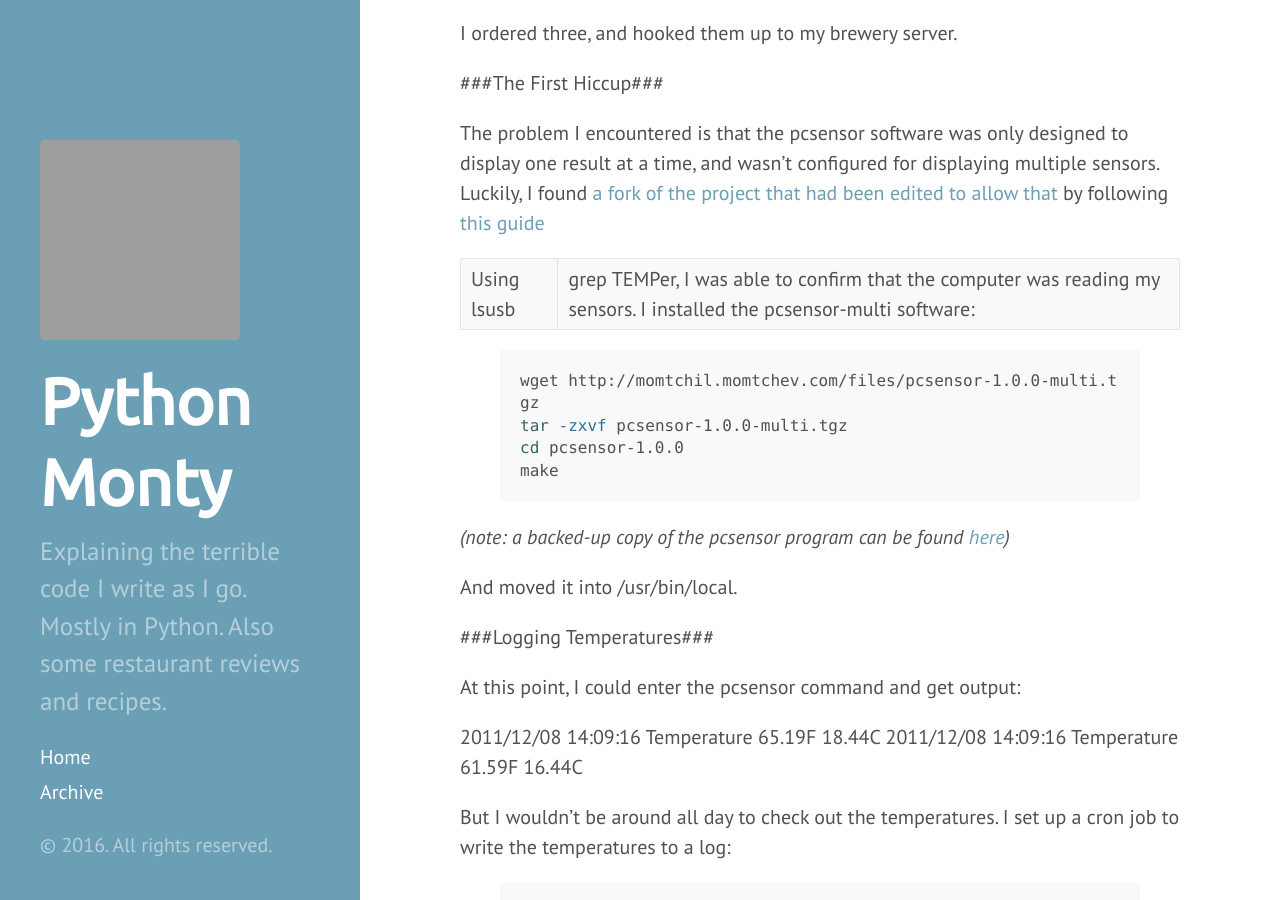
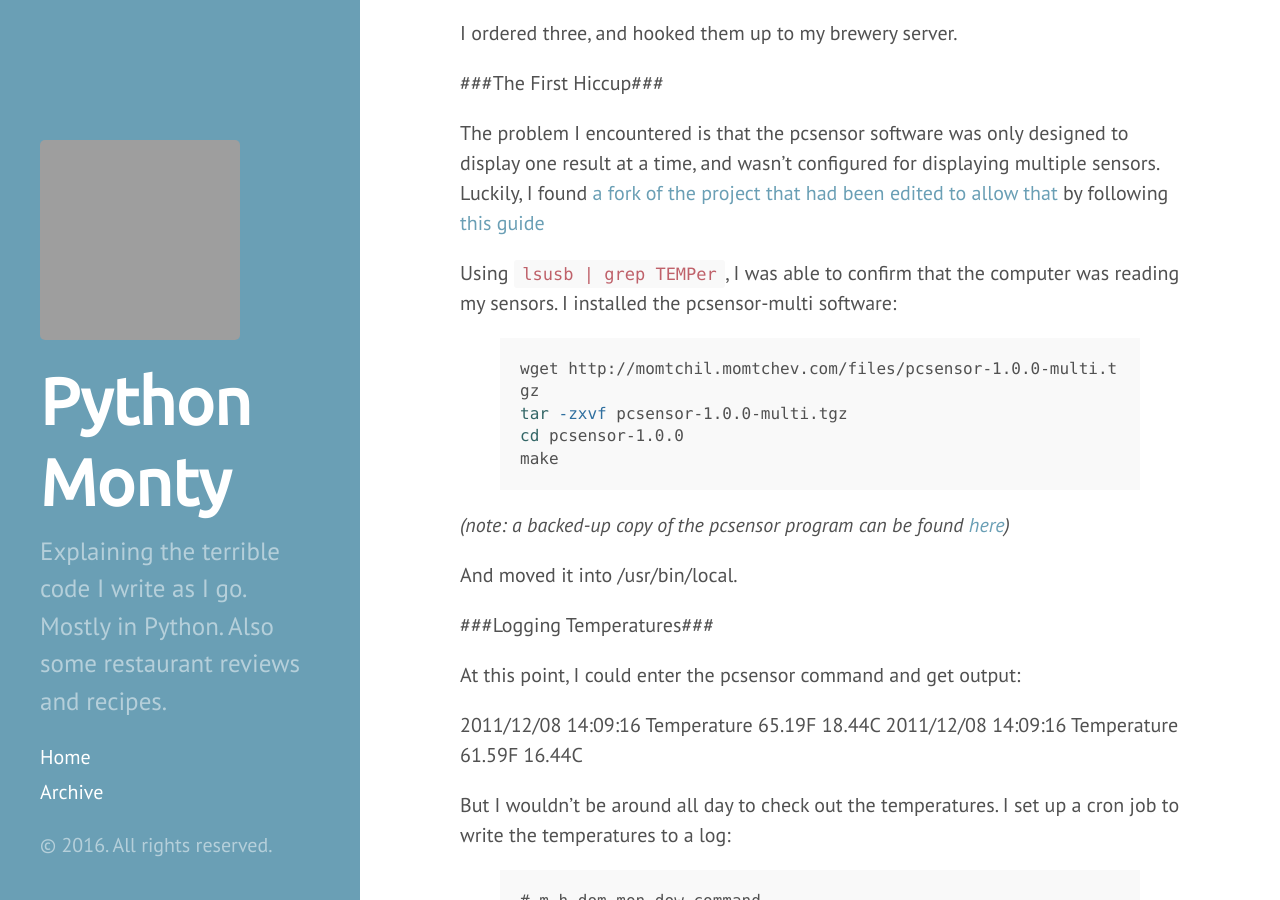
Before and after one commit to z3ugma/z3ugma.github.io, a Jekyll site: the page built from _posts/2013-10-24-homebrew-temperature-monitoring.md, in a window 1280 px wide and 900 px high, scrolled down 1031 px. Built offline with Jekyll 4.4.1, drawn with Linux system fonts in a browser that asks for light colours; grey boxes are pictures that could not be loaded.

```diff
--- a/_posts/2013-10-24-homebrew-temperature-monitoring.md
+++ b/_posts/2013-10-24-homebrew-temperature-monitoring.md
@@ -22,7 +22,7 @@ I ordered three, and hooked them up to my brewery server.
 
 The problem I encountered is that the pcsensor software was only designed to display one result at a time, and wasn't configured for displaying multiple sensors. Luckily, I found [a fork of the project that had been edited to allow that](http://momtchil.momtchev.com/node/6) by following [this guide](http://webcache.googleusercontent.com/search?q=cache:www.penguinsunbound.com/User:goeko/Temp_Sensor)
 
-Using lsusb | grep TEMPer, I was able to confirm that the computer was reading my sensors. I installed the pcsensor-multi software:
+Using <code>lsusb | grep TEMPer</code>, I was able to confirm that the computer was reading my sensors. I installed the pcsensor-multi software:
 
 {% highlight bash %}
 wget http://momtchil.momtchev.com/files/pcsensor-1.0.0-multi.tgz
--- a/_posts/2015-01-16-a-homegrown-recipe-app-that-helps-you-cook.markdown
+++ b/_posts/2015-01-16-a-homegrown-recipe-app-that-helps-you-cook.markdown
@@ -37,7 +37,7 @@ Here are the nuts and bolts of how Rethink Recipes works:
 
 ![Adding a Recipe](https://raw.githubusercontent.com/z3ugma/rethink-recipes/master/screenshot3.png)
 
-When accessing __/add__, the user is presented with 3 form fields - the title, ingredients, and directions.
+When accessing <code>/add</code>, the user is presented with 3 form fields - the title, ingredients, and directions.
 
 When the form is submitted, a bunch of things happen:
 
```
